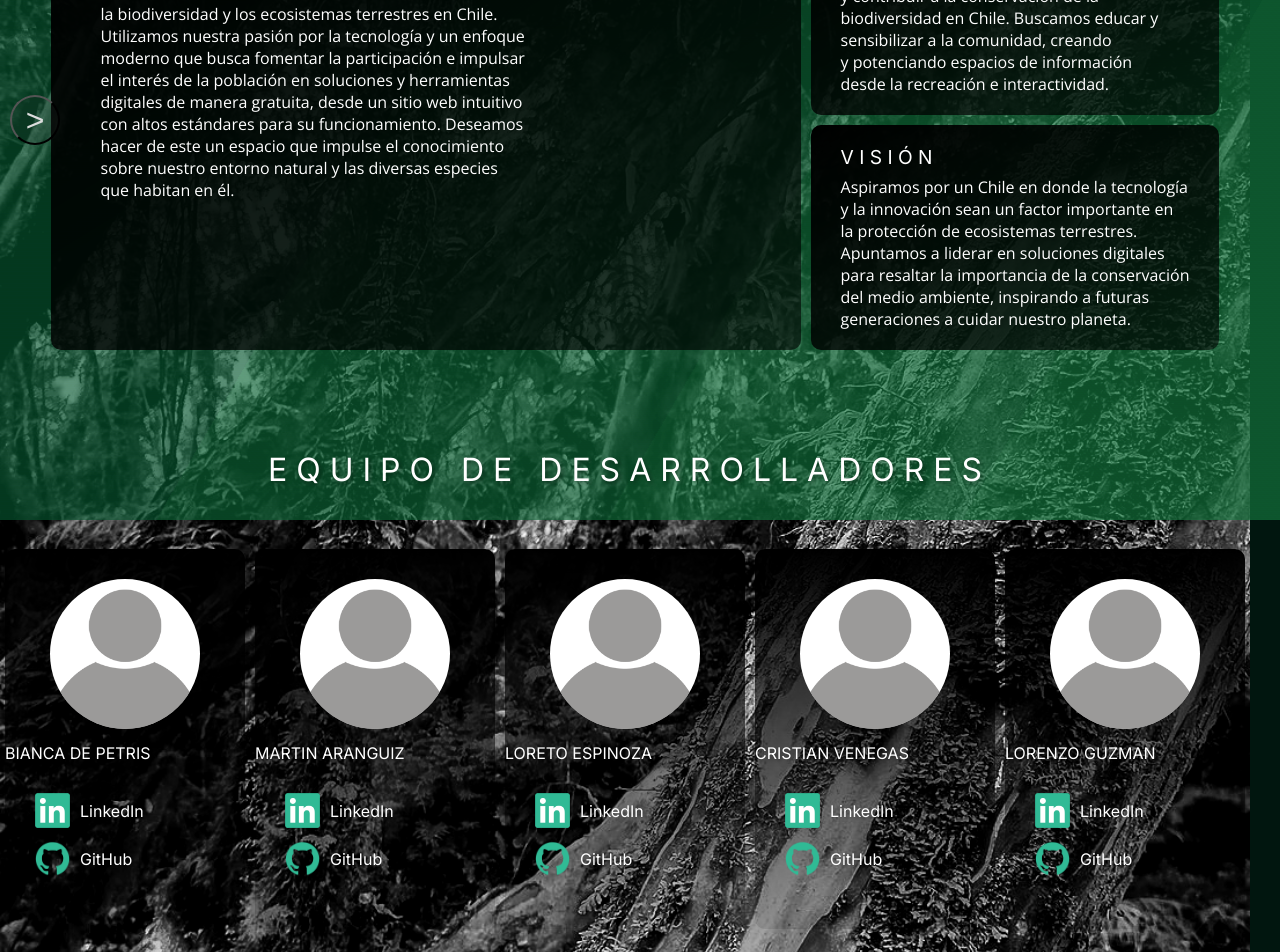
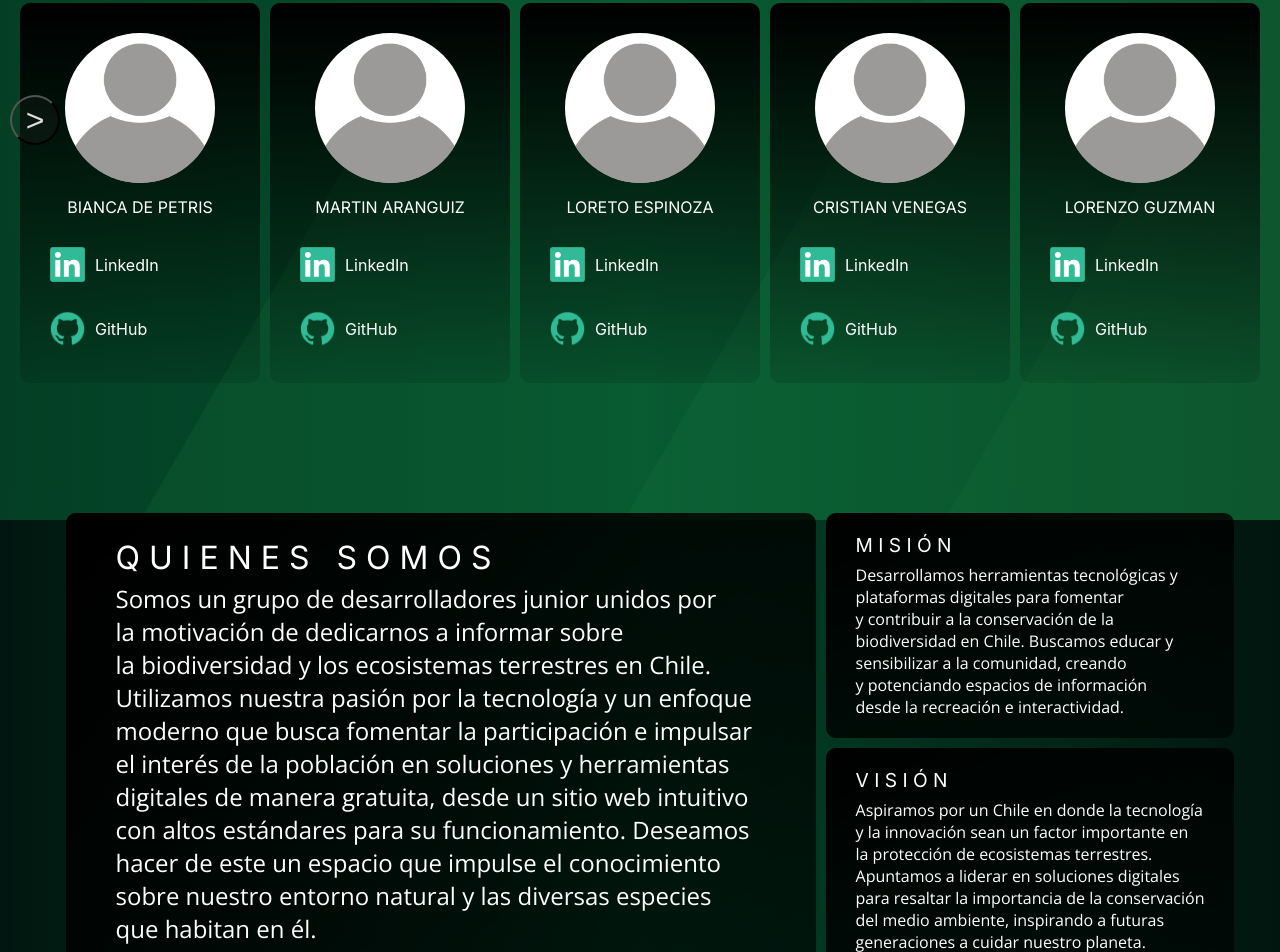
Before and after one commit to Yin-Aranguiz/PuduPedia, a React (Create React App) app in the folder pudupedia/: page /quienes-somos in a window 1280 px wide. Shown: the part 280-1232 px from the top of the page. Built offline with nearby package versions, Linux system fonts and the light colour scheme.

Commit message:
about us actu y parks con header

```diff
--- a/pudupedia/src/App.js
+++ b/pudupedia/src/App.js
@@ -30,9 +30,6 @@ function App() {
            </Routes>
         </Router>
 
-        // <AppGallery />
-        // <Memopudu />
-        // <Bubbles />
 
 
 
--- a/pudupedia/src/Components/AboutUsPage/AboutUs.css
+++ b/pudupedia/src/Components/AboutUsPage/AboutUs.css
@@ -11,33 +11,31 @@
   display: flex;
   align-items: center;
   justify-content: center;
-  margin-top: 170px;
+
 }
 .whoAreWe {
   margin-right: 10px;
   margin-left: -280px;
   font-size: x-large;
-  /*background: linear-gradient(to bottom, rgb(22, 13, 32), rgb(22, 173, 166, .1));*/
-  /*background-color: black;*/
   background: linear-gradient(to bottom right, rgb(0, 0, 0), rgba(0, 0, 0, .6));
   padding-top: 25px;
   padding-left: 50px;
   border-radius: 10px;
   height: 435px;
   width: 700px;
+  margin-bottom: 130px;
 }
 .whoAreWe:hover {
   box-shadow: rgb(0, 179, 134) 0.7px 0.9px 4px 4px;
 }
 .misionAndVision {
   margin-right: -300px;
+  margin-bottom: 130px;
 }
 .mision {
   padding-bottom: 20px;
   padding: 20px 30px;
   border-radius: 10px;
-  /*background: linear-gradient(to bottom, rgb(22, 13, 32), rgb(22, 173, 166, .1));*/
-  /*background-color: black;*/
   background: linear-gradient(to bottom right, rgb(0, 0, 0), rgba(0, 0, 0, .6));
   margin-bottom: 10px;
 }
@@ -45,10 +43,8 @@
   box-shadow: rgb(0, 179, 134) 0.2px 0.5px 3px 3px;
 }
 .vision {
-  /*background: linear-gradient(to top, rgb(22, 13, 32), rgb(22, 173, 166, .1));*/
   padding: 20px 30px;
   border-radius: 10px;
-  /*background-color: rgba(0, 0, 0, .8);*/
   background: linear-gradient(to bottom right, rgb(0, 0, 0), rgba(0, 0, 0, .6));
 }
 .vision:hover {
@@ -70,7 +66,7 @@
 }
 
 .teamTitle {
-  margin-top: 100px;
+  margin-top: 120px;
   margin-bottom: 50px;
   display: flex;
   align-items: center;
@@ -78,6 +74,7 @@
 }
 .title {
   font-size: xx-large;
+  color: #fff;
 }
 .teamContainer {
   display: flex;
@@ -95,17 +92,17 @@
   align-items: center;
   justify-content: center;
   background: linear-gradient(to bottom, rgb(0, 0, 0), rgba(0, 0, 0, 0.1));
-  /*background-color: rgba(0, 0, 0, .4);*/
   border-radius: 10px;
   text-align: center;
   width: 240px;
   height: 350px;
   margin: 10px 5px;
   padding-top: 30px;
-  margin-bottom: 250px;
+  margin-bottom: 130px;
 }
 .memberContainer:hover {
   transform: scale(1.03);
+  transition: transform 0.5s ease;
   box-shadow: 0.2px -1px 3px 3px rgb(0, 179, 134)
 }
 .name {
@@ -139,14 +136,6 @@
 }
 .linkName:hover {
   text-decoration: underline;
-}
-
-.all {
-  z-index: -1000;
-  position: absolute;
-  margin:0;
-  background-image: url(chucaoGray.jpg);
-  background-size: cover;
 }
 
 .bg {
--- a/pudupedia/src/Components/AboutUsPage/AboutUs.js
+++ b/pudupedia/src/Components/AboutUsPage/AboutUs.js
@@ -12,53 +12,6 @@ const AboutUs = () => {
     <div className='all'>
       <div className='background'>
         <Header />
-        <div class="bg"></div>
-        <div class="bg bg2"></div>
-        <div class="bg bg3"></div>
-        <div className='AboutUsPage'>
-          <div className='bigContainer'>
-            <div className='aboutUsContainer'>
-              <div className='whoAreWe'>
-                <p className='boxTitle'>Q U I E N E S &nbsp; S O M O S</p>
-                <p className='content'>
-                  Somos un grupo de desarrolladores junior unidos por <br></br>
-                  la motivación de dedicarnos a informar sobre <br />
-                  la biodiversidad y los ecosistemas terrestres en Chile. <br></br>
-                  Utilizamos nuestra pasión por la tecnología y un enfoque<br></br>
-                  moderno que busca fomentar la participación e impulsar <br></br>
-                  el interés de la población en soluciones y herramientas <br />
-                  digitales de manera gratuita, desde un sitio web intuitivo <br />
-                  con altos estándares para su funcionamiento. Deseamos <br />
-                  hacer de este un espacio que impulse el conocimiento <br />
-                  sobre nuestro entorno natural y las diversas especies <br />
-                  que habitan en él.
-                </p>
-              </div>
-              <div className='misionAndVision'>
-                <div className='mision'>
-                  <p className='subtitles'>M I S I Ó N</p>
-                  <p className='contentBit'>
-                    Desarrollamos herramientas tecnológicas y <br></br>
-                    plataformas digitales para fomentar <br></br>
-                    y contribuir a la conservación de la <br />
-                    biodiversidad en Chile. Buscamos educar y <br />
-                    sensibilizar a la comunidad, creando <br />
-                    y potenciando espacios de información <br />
-                    desde la recreación e interactividad. </p>
-                </div>
-                <div className='vision'>
-                  <p className='subtitles'>V I S I Ó N</p>
-                  <p className='contentBit'>
-                    Aspiramos por un Chile en donde la tecnología <br />
-                    y la innovación sean un factor importante en <br />
-                    la protección de ecosistemas terrestres. <br />
-                    Apuntamos a liderar en soluciones digitales <br />
-                    para resaltar la importancia de la conservación <br />
-                    del medio ambiente, inspirando a futuras <br />
-                    generaciones a cuidar nuestro planeta.</p>
-                </div>
-              </div>
-            </div>
         <div className='teamTitle'>
           <p className='title'>E Q U I P O &nbsp; D E &nbsp; D E S A R R O L L A D O R E S</p>
         </div>
@@ -144,6 +97,54 @@ const AboutUs = () => {
             </div>
           </div>
         </div>
+        <div class="bg"></div>
+        <div class="bg bg2"></div>
+        <div class="bg bg3"></div>
+        <div className='AboutUsPage'>
+          <div className='bigContainer'>
+            <div className='aboutUsContainer'>
+              <div className='whoAreWe'>
+                <p className='boxTitle'>Q U I E N E S &nbsp; S O M O S</p>
+                <p className='content'>
+                  Somos un grupo de desarrolladores junior unidos por <br></br>
+                  la motivación de dedicarnos a informar sobre <br />
+                  la biodiversidad y los ecosistemas terrestres en Chile. <br></br>
+                  Utilizamos nuestra pasión por la tecnología y un enfoque<br></br>
+                  moderno que busca fomentar la participación e impulsar <br></br>
+                  el interés de la población en soluciones y herramientas <br />
+                  digitales de manera gratuita, desde un sitio web intuitivo <br />
+                  con altos estándares para su funcionamiento. Deseamos <br />
+                  hacer de este un espacio que impulse el conocimiento <br />
+                  sobre nuestro entorno natural y las diversas especies <br />
+                  que habitan en él.
+                </p>
+              </div>
+              <div className='misionAndVision'>
+                <div className='mision'>
+                  <p className='subtitles'>M I S I Ó N</p>
+                  <p className='contentBit'>
+                    Desarrollamos herramientas tecnológicas y <br></br>
+                    plataformas digitales para fomentar <br></br>
+                    y contribuir a la conservación de la <br />
+                    biodiversidad en Chile. Buscamos educar y <br />
+                    sensibilizar a la comunidad, creando <br />
+                    y potenciando espacios de información <br />
+                    desde la recreación e interactividad. </p>
+                </div>
+                <div className='vision'>
+                  <p className='subtitles'>V I S I Ó N</p>
+                  <p className='contentBit'>
+                    Aspiramos por un Chile en donde la tecnología <br />
+                    y la innovación sean un factor importante en <br />
+                    la protección de ecosistemas terrestres. <br />
+                    Apuntamos a liderar en soluciones digitales <br />
+                    para resaltar la importancia de la conservación <br />
+                    del medio ambiente, inspirando a futuras <br />
+                    generaciones a cuidar nuestro planeta.</p>
+                </div>
+              </div>
+            </div>
+
           </div>
         </div>
 
--- a/pudupedia/src/Components/ParksPage/ParksPage.js
+++ b/pudupedia/src/Components/ParksPage/ParksPage.js
@@ -9,12 +9,12 @@ import Header from '../LandingPage/Header/Header';
 const Card = ({ title, region, description, backgroundImage }) => (
   <div className="card" style={{ backgroundImage: `url(${backgroundImage})` }}>
 
-    <h2>{title}</h2>
+    <h2 className='titlePark'>{title}</h2>
     <div className="blurredBackground">
       <div className="card-content">
 
-        <h3>{region}</h3>
-        <p>{description}</p>
+        <h3 className='titleRegion'>{region}</h3>
+        <p className='descriptionPark'>{description}</p>
       </div>
     </div>
   </div>
--- a/pudupedia/src/Components/ParksPage/Parkspage.css
+++ b/pudupedia/src/Components/ParksPage/Parkspage.css
@@ -57,7 +57,7 @@
 
   }
 
-Color de la línea */
+/* Color de la línea  */
 
 
   .social-icons {
@@ -75,11 +75,11 @@ Color de la línea */
 
   }
 
-  h2, h3 {
+  .titlePark, .titleRegion {
     margin: 0;
   }
 
-  h2 {
+ .titlePark {
     text-shadow: 3px -3px 12px rgba(0, 6, 39, 0.692);
     margin-top: 50px;
     margin-left: 30px;
@@ -91,7 +91,7 @@ Color de la línea */
 
   }
 
-  h3 {
+ .titleRegion {
     font-family: 'Open Sans', sans-serif;
     font-size: 20px;
     font-weight: 600;
@@ -100,7 +100,7 @@ Color de la línea */
 
   }
 
-  p {
+  .descriptionPark {
     font-family: 'Open Sans', sans-serif;
     font-size: 16px;
     margin: 0;
```
Lines whose indentation alone changed are shown as unchanged.
